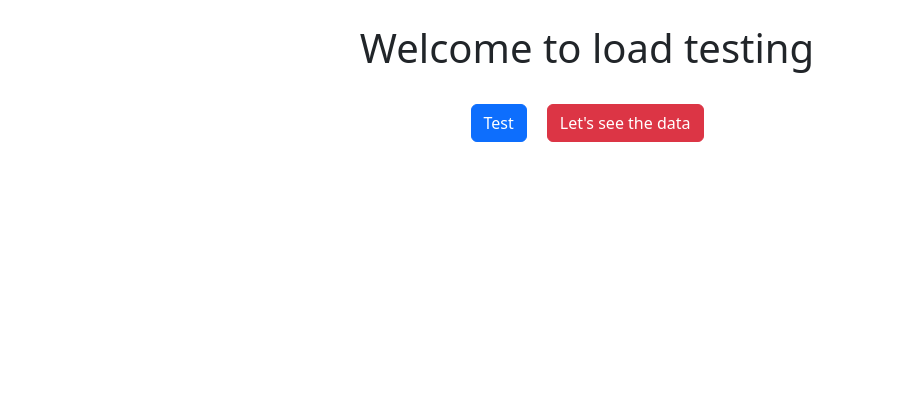
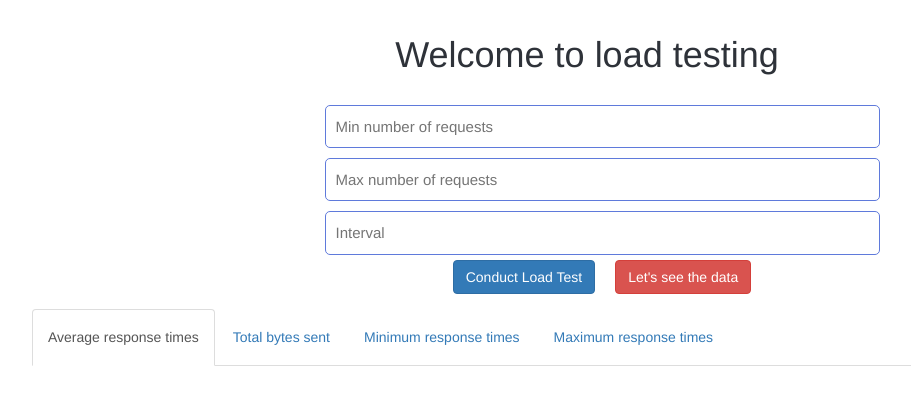
Before and after one commit to ManelisiMJ/app-load-testing-ag, a Flask app: page / in a window 1280 px wide. Shown: the top 405 px of the page, without its empty margins (53-964 px from the left). Run offline with Flask 3, Linux system fonts and the light colour scheme; some libraries are stand-ins or nearby versions.

Commit message:
Added input boxes to get min requests, max requests and interval

```diff
--- a/static/js/index.js
+++ b/static/js/index.js
@@ -3,13 +3,21 @@
 import SERVER_IP from './config.js' //Server's IP address
 const testButton = document.getElementById("start-test")
 const visualizeButton = document.getElementById("visualize")
+const startBox = document.getElementById("start")
+const endBox = document.getElementById("end")
+const intervalBox = document.getElementById("interval")
 const url = `${SERVER_IP}/load-test`    //API endpoint in flask server
-let minRequests = 10    //Start number of requests
-let maxRequests = 100    //End number of requests
-let interval = 10        //Interval to increment requests
 let data = []
 
 function loadTest(endpointUrl){
+    let minRequests =  Number.parseInt(startBox.value) || 10    //Start number of requests
+    let maxRequests = Number.parseInt(endBox.value) || 100    //End number of requests
+    let interval = Number.parseInt(intervalBox.value) || 10        //Interval to increment requests
+
+    if (maxRequests < minRequests){
+        alert("Max requests cannot be less than Min requests")
+    }
+    else{
         //Loop through the range [minRequests, maxRequests] incrementing by interval
         for (let numRequests = minRequests; numRequests<=maxRequests; numRequests+=interval){
             let responseTimes = [];     //Records the response time for each request sent
@@ -50,6 +58,7 @@ function loadTest(endpointUrl){
                     .catch(error => {
                         console.error('Error fetching data:', error);
                     });
+            }
         }
     }
 }
--- a/templates/index.html
+++ b/templates/index.html
@@ -7,26 +7,82 @@
     <title>Index</title>
     <link href="https://cdn.jsdelivr.net/npm/bootstrap@5.3.0-alpha3/dist/css/bootstrap.min.css" rel="stylesheet" integrity="sha384-KK94CHFLLe+nY2dmCWGMq91rCGa5gtU4mk92HdvYe+M/SXH301p5ILy+dN9+nJOZ" crossorigin="anonymous">
     <script src="https://d3js.org/d3.v7.min.js"></script>
+    <link rel="stylesheet" href="https://maxcdn.bootstrapcdn.com/bootstrap/3.4.1/css/bootstrap.min.css">
+    <script src="https://ajax.googleapis.com/ajax/libs/jquery/3.6.4/jquery.min.js"></script>
+    <script src="https://maxcdn.bootstrapcdn.com/bootstrap/3.4.1/js/bootstrap.min.js"></script>
     <style>
         .center{
             display: flex;
             justify-content: center;
         }
+
+        h1{
+            color: #2E3239;
+        }
+
+        input{
+            padding:10px;
+            margin:5px 0;
+            font-size: 1.5rem;
+            color:#2E3239;
+            text-transform: none;
+            border:.1rem solid #5F7ADB;
+            border-radius: .5rem;
+            width:50%;
+        }
+
     </style>
 </head>
 <body>
     <div class="center mb-4 mt-4">
         <h1>Welcome to load testing</h1>
     </div>
-    <div class = "center mb-4 mt-4">
-        <button id="start-test" class="btn btn-primary">Test</button>
+    <div class = "container mb-4 mt-4">
+        <div class="center container">
+            <input type="number" id="start" placeholder="Min number of requests" min="1">
+        </div>
+
+        <div class="center container">
+            <input type="number" id="end" placeholder="Max number of requests" min="1">
+        </div>
+
+        <div class="center container">
+            <input type="number" id="interval" placeholder="Interval" min="1">
+        </div>
+
+        <div class="center container">
+            <button id="start-test" class="btn btn-primary">Conduct Load Test</button>
         <button id="visualize" class="btn btn-danger" style="margin-left: 20px;">Let's see the data</button>
+        </div>
     </div>
-    <div class="container">
-        <div id="response" class="center mb-4"></div>
-        <div id="bytes" class="center mb-4"></div>
-        <div id="min" class="center mb-4"></div>
-        <div id="max" class="center mb-4"></div>
+
+    <div class="center">
+        <div class="container">
+            <ul class="nav nav-tabs">
+            <li class="active"><a data-toggle="tab" href="#response"><h5>Average response times</h5></a></li>
+            <li><a data-toggle="tab" href="#bytes"><h5>Total bytes sent</h5></a></li>
+            <li><a data-toggle="tab" href="#min"><h5>Minimum response times</h5></a></li>
+            <li><a data-toggle="tab" href="#max"><h5>Maximum response times</h5></a></li>
+            </ul>
+
+            <div class="tab-content mb-4 mt-4 center">
+                <div id="response" class="tab-pane fade center">
+                    <div id="response" class="mb-4 mt-4 center"></div>
+                </div>
+
+                <div id="bytes" class="tab-pane fade mb-4 mt-4 center">
+                    <div id="bytes" class="mb-4 mt-4 center"></div>
+                </div>
+
+                <div id="min" class="tab-pane fade mb-4 mt-4 center">
+                    <div id="min" class="mb-4 mt-4 center"></div>
+                </div>
+
+                <div id="max" class="tab-pane fade mb-4 mt-4 center">
+                    <div id="max" class="mb-4 mt-4 center"></div>
+                </div>
+            </div>
+        </div>
     </div>
     <script type="module" src="{{ url_for('serve_script', filename='index.js') }}"></script>
 </body>
```
Lines whose indentation alone changed are shown as unchanged.
